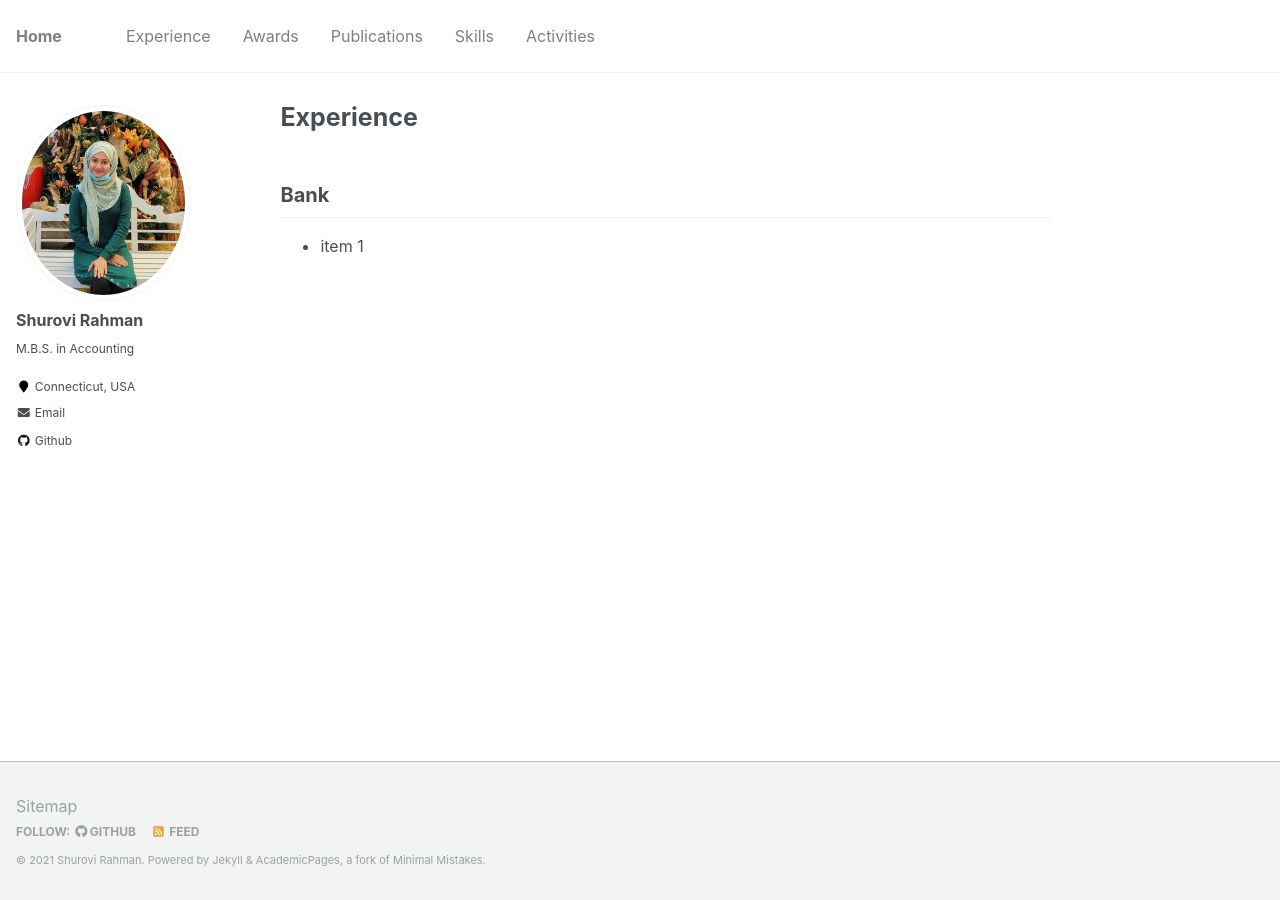
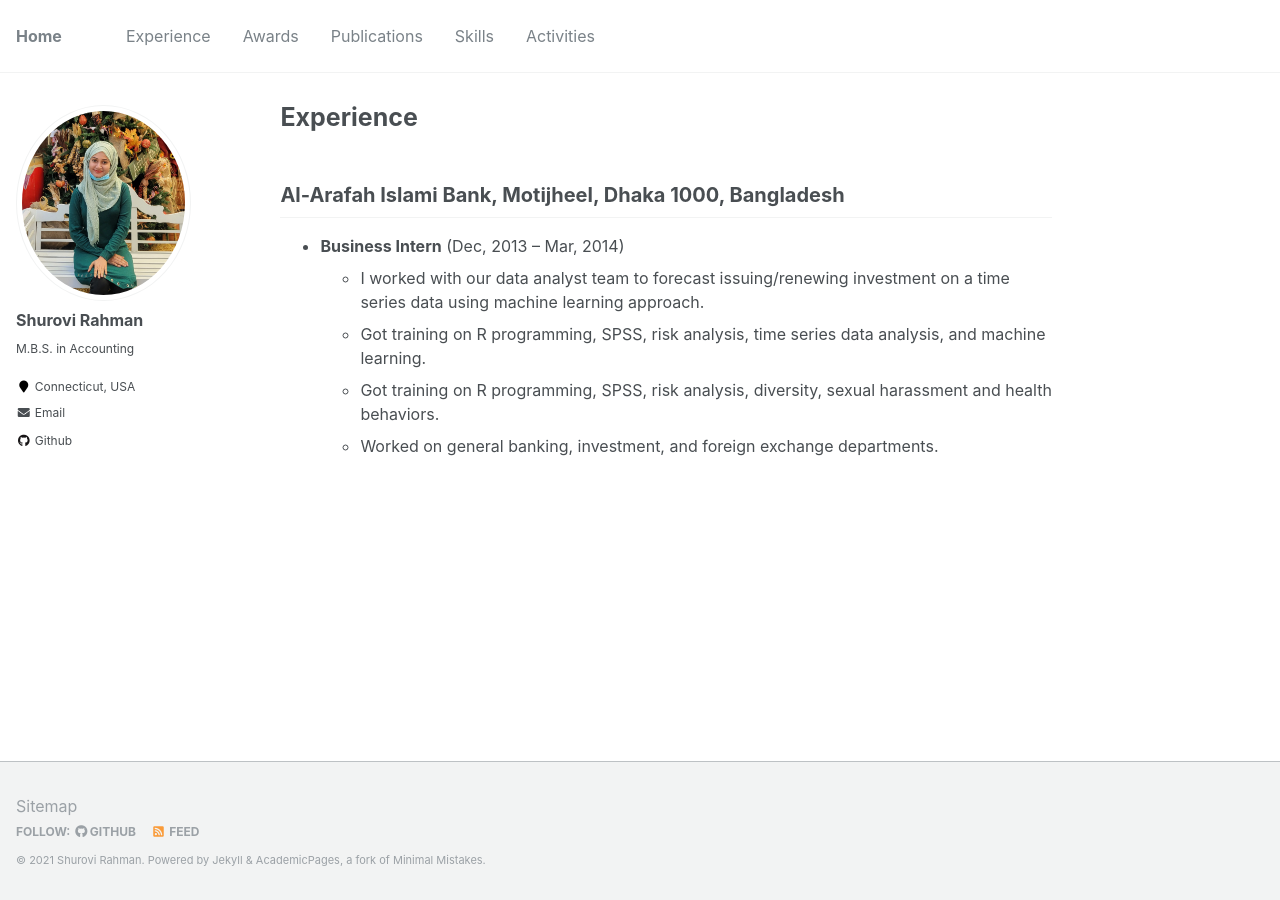
Before and after one commit to shurovirahman/shurovirahman.github.io, a Jekyll site: the page built from _pages/experience.md, in a window 1280 px wide. Built offline with Jekyll 4.4.1, drawn with Linux system fonts in a browser that asks for light colours.

Commit message:
Update experience.md

```diff
--- a/_pages/experience.md
+++ b/_pages/experience.md
@@ -4,5 +4,10 @@ permalink: /experience/
 author_profile: true
 ---
 
-## Bank
-* item 1
+## Al-Arafah Islami Bank, Motijheel, Dhaka 1000, Bangladesh
+
+* **Business Intern** (Dec, 2013 -- Mar, 2014)
+  + I worked with our data analyst team to forecast issuing/renewing investment on a time series data using machine learning approach.
+  + Got training on R programming, SPSS, risk analysis, time series data analysis, and machine learning.
+  + Got training on R programming, SPSS, risk analysis, diversity, sexual harassment and health behaviors.
+  + Worked on general banking, investment, and foreign exchange departments.
```
